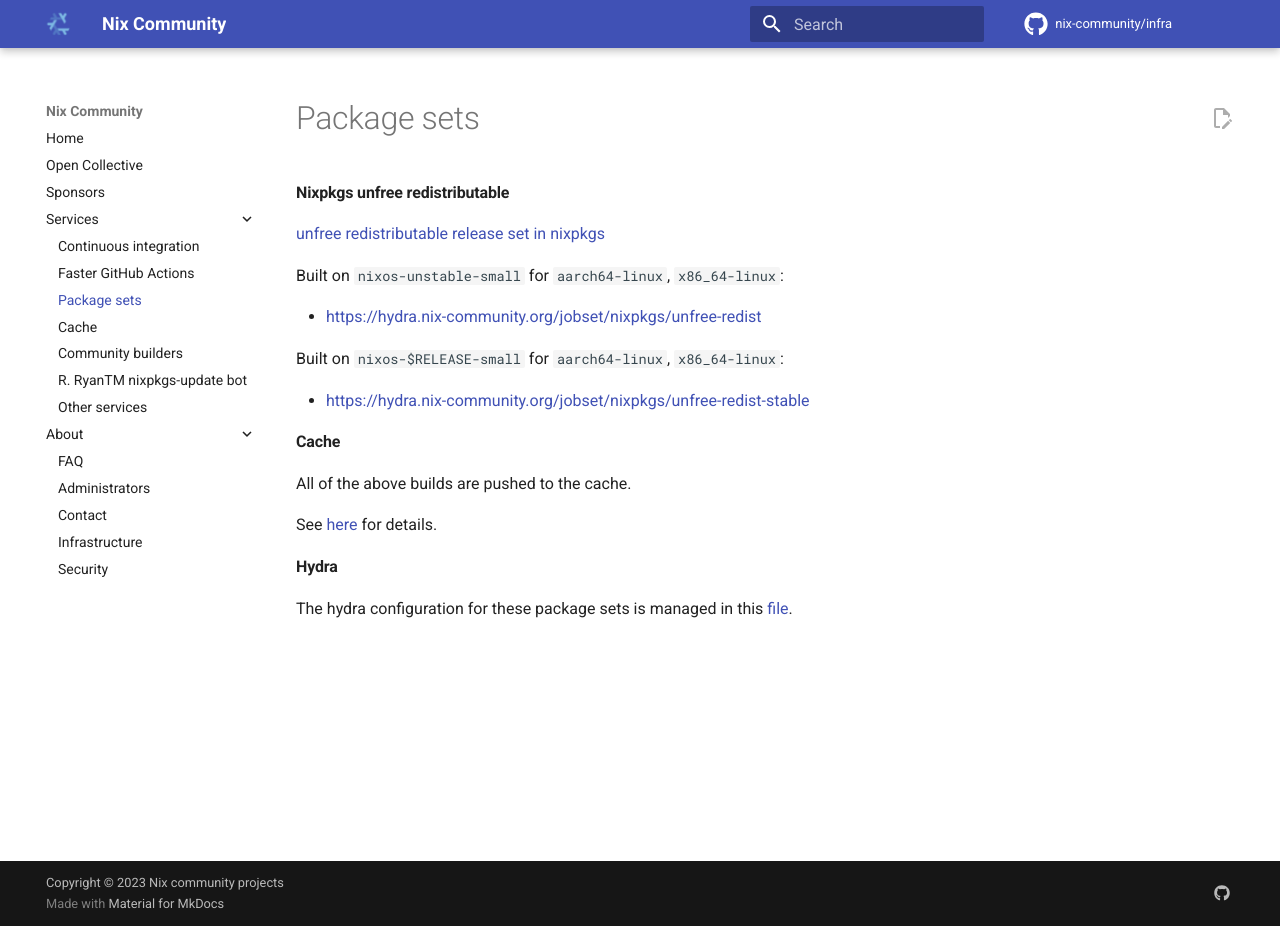
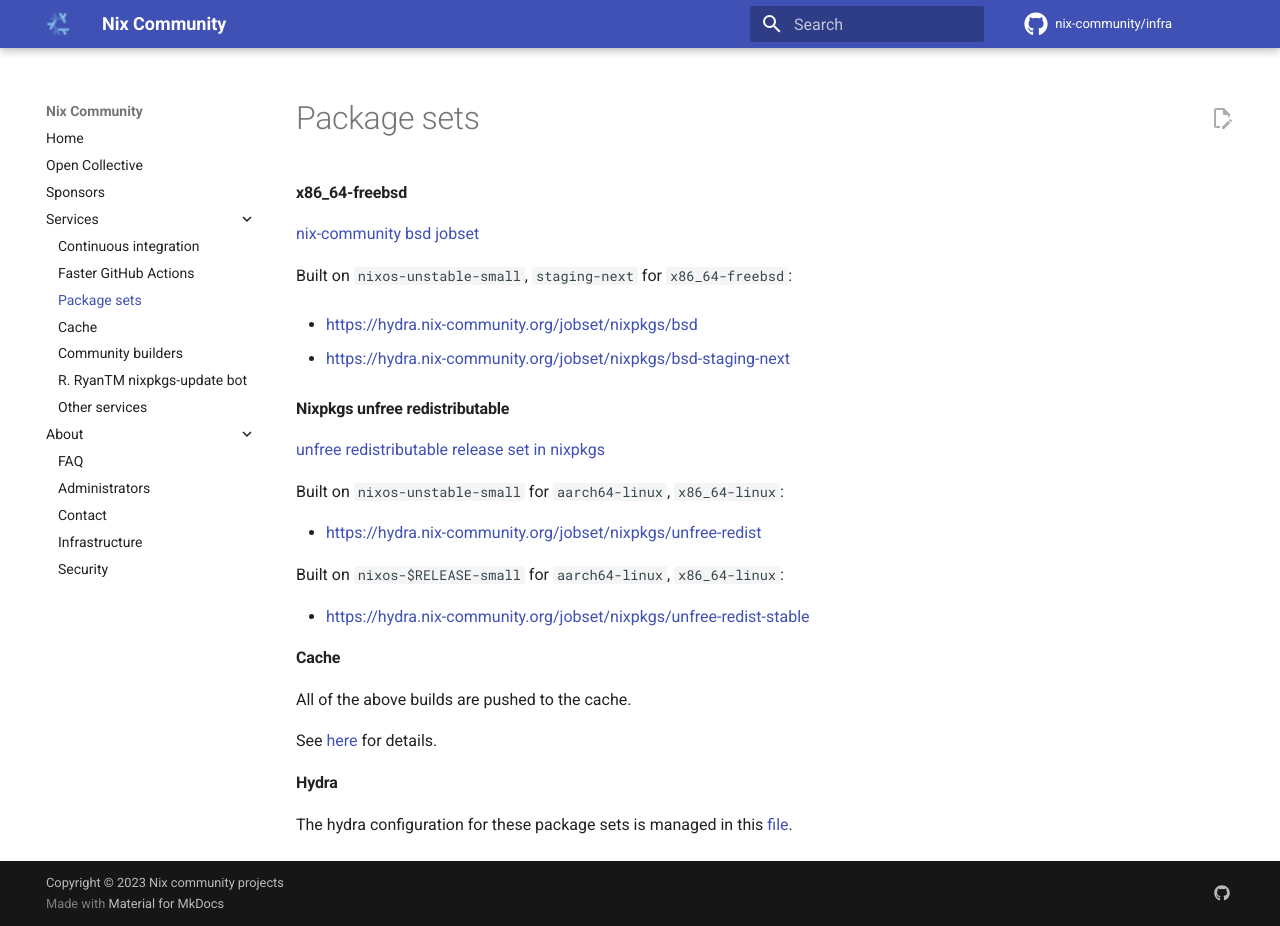
Before and after one commit to nix-community/infra, an MkDocs documentation site: the page built from docs/package-sets.md, in a window 1280 px wide and 926 px high. Built offline with MkDocs 1.6.1 and Material for MkDocs 9.7.7, drawn with Linux system fonts in a browser that asks for light colours; comment, search, counter and statistics services are not loaded.

Commit message:
docs: add bsd VMs and jobset

```diff
--- a/docs/package-sets.md
+++ b/docs/package-sets.md
@@ -1,3 +1,13 @@
+#### x86_64-freebsd
+
+[nix-community bsd jobset](https://github.com/nix-community/infra/blob/master/hydra/bsd.nix)
+
+Built on `nixos-unstable-small`, `staging-next` for `x86_64-freebsd`:
+
+- [https://hydra.nix-community.org/jobset/nixpkgs/bsd](https://hydra.nix-community.org/jobset/nixpkgs/bsd)
+
+- [https://hydra.nix-community.org/jobset/nixpkgs/bsd-staging-next](https://hydra.nix-community.org/jobset/nixpkgs/bsd-staging-next)
+
 #### Nixpkgs unfree redistributable
 
 [unfree redistributable release set in nixpkgs](https://github.com/NixOS/nixpkgs/blob/master/pkgs/top-level/release-unfree-redistributable.nix)
```
Also changed, not shown: docs/community-builders.md (+1 -1 lines), docs/continuous-integration.md (+3 -0 lines), docs/infrastructure.md (+4 -0 lines).
